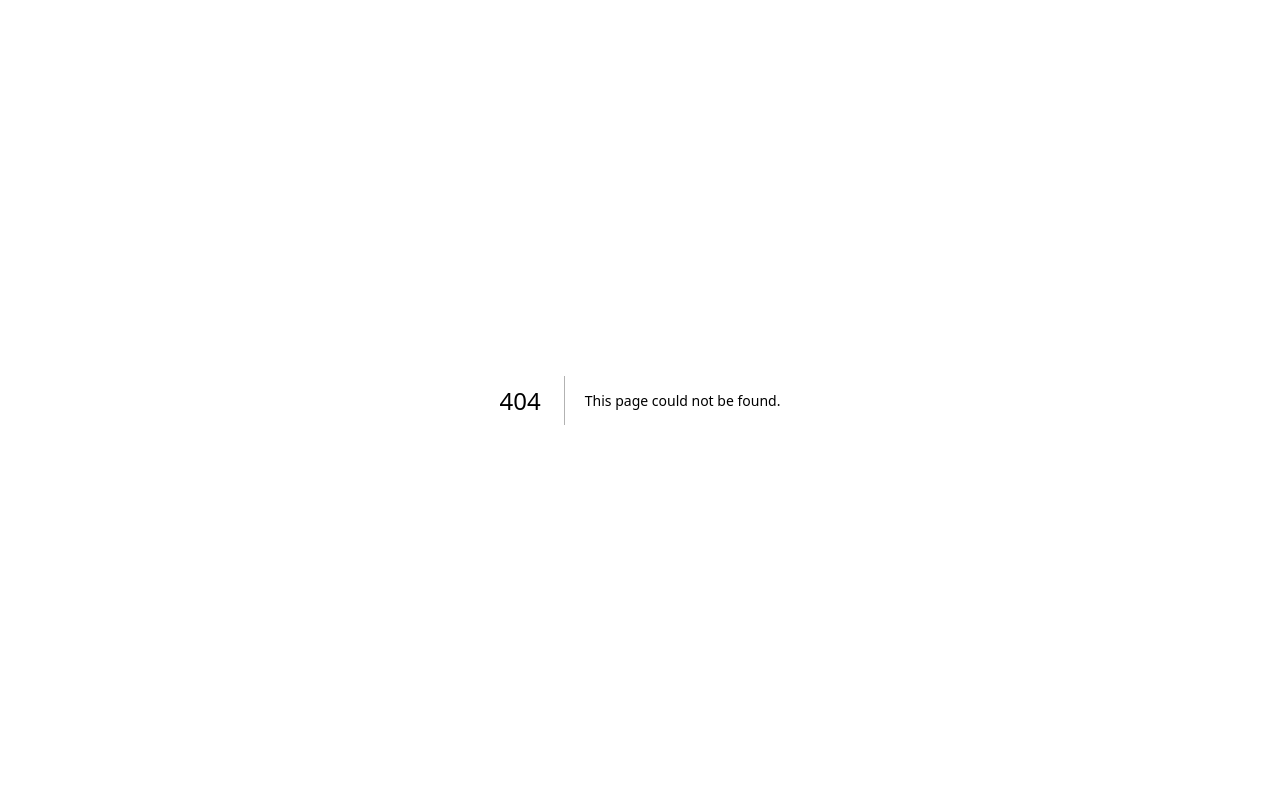
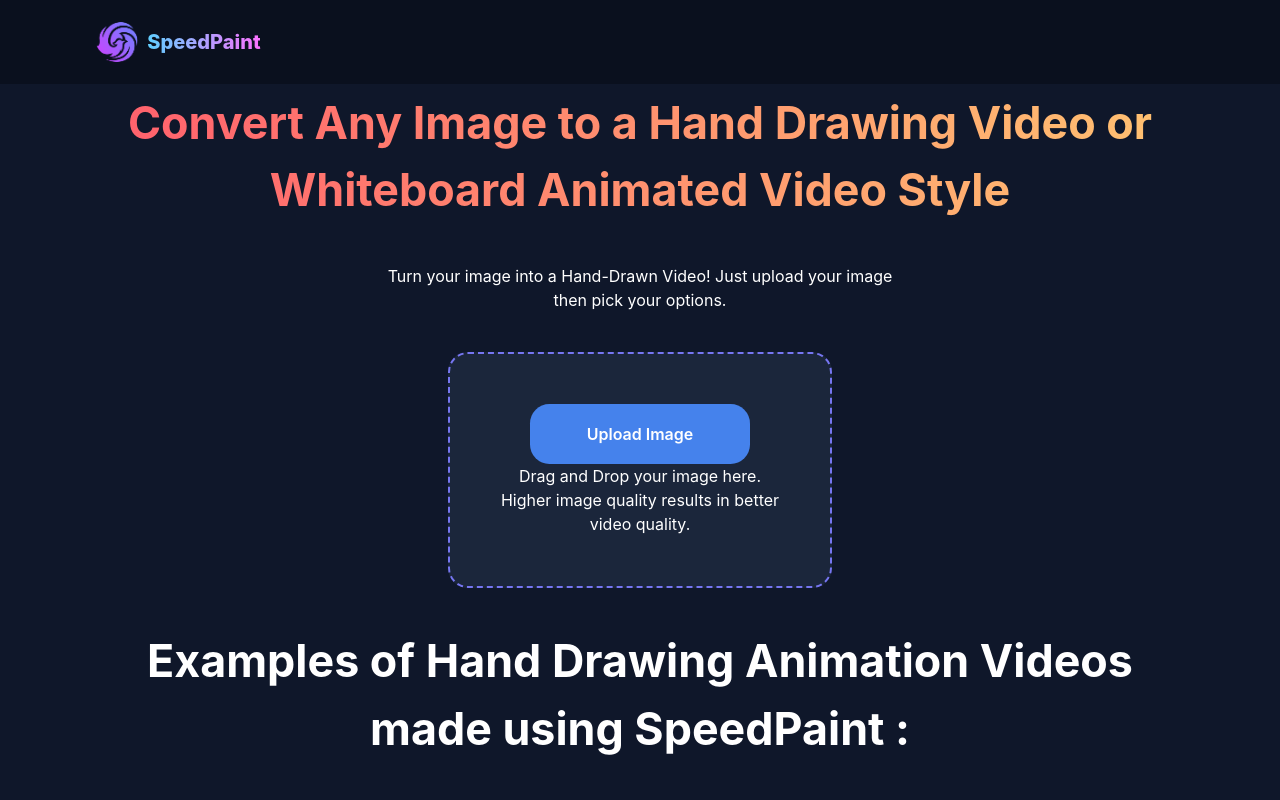
Before and after one commit to Outkarm/test-work, a Next.js app: page /hero in a window 1280 px wide. Before the commit this address had no page. Shown: the top 800 px of the page. Built offline with nearby package versions, Linux system fonts and the light colour scheme; grey boxes are pictures that could not be loaded.

Commit message:
assemble heropage components on the hero page

```diff
--- /dev/null
+++ b/src/app/hero/layout.js
@@ -0,0 +1,5 @@
+import "../globals.css";
+
+export default function RootLayout({ children }) {
+  return <>{children}</>;
+}
--- /dev/null
+++ b/src/app/hero/page.js
@@ -0,0 +1,246 @@
+"use client";
+import { useState, useRef, useEffect } from "react";
+import { useRouter } from "next/navigation";
+import NavBar from "../components/NavBar";
+import Footer from "./components/Footer";
+import { Center, Text, Button, Box, Progress } from "@chakra-ui/react";
+import { IoCheckmarkCircleOutline } from "react-icons/io5";
+import Image from "next/image";
+import YouTubeExamples from "./components/YouTubeExamples";
+import FAQs from "./components/FAQs";
+
+const Hero = () => {
+  const [selectedImage, setSelectedImage] = useState(null);
+  const [loading, setLoading] = useState(false);
+  const [imageUploaded, setImageUploaded] = useState(false);
+  const [uploadProgress, setUploadProgress] = useState(0);
+  const fileInputRef = useRef(null);
+  const dragAreaRef = useRef(null);
+  const router = useRouter();
+
+  const handleFileInputChange = (event) => {
+    const file = event.target.files[0];
+    handleImageUpload(file);
+  };
+
+  const handleImageUpload = (file) => {
+    setLoading(true);
+
+    const startTime = Date.now(); // Record the start time
+
+    const reader = new FileReader();
+    reader.onload = function (e) {
+      setSelectedImage(e.target.result);
+      localStorage.setItem("uploadedImage", e.target.result);
+      setLoading(false);
+      setImageUploaded(true);
+    };
+
+    const updateProgress = () => {
+      const currentTime = Date.now();
+      const elapsedTime = currentTime - startTime;
+      const progress = (elapsedTime / 2000) * 100; // 2000 milliseconds timeout
+      setUploadProgress(progress);
+
+      if (progress < 100) {
+        requestAnimationFrame(updateProgress); // Smooth progression
+      } else {
+        reader.readAsDataURL(file);
+        setLoading(false);
+        setImageUploaded(true);
+        router.push("/convert");
+      }
+    };
+
+    updateProgress(); // Start updating progress
+  };
+
+  const handleDrop = (event) => {
+    event.preventDefault();
+    const file = event.dataTransfer.files[0];
+    handleImageUpload(file);
+  };
+
+  const handleDragOver = (event) => {
+    event.preventDefault();
+  };
+
+  const handleDragEnter = (event) => {
+    event.preventDefault();
+    dragAreaRef.current.style.border = "2px dashed #2ecc71"; // Change border color on drag enter
+  };
+
+  const handleDragLeave = (event) => {
+    event.preventDefault();
+    dragAreaRef.current.style.border = "2px dashed #7676f1"; // Restore border color on drag leave
+  };
+
+  const handleButtonClick = () => {
+    fileInputRef.current.click();
+  };
+
+  useEffect(() => {
+    const dragArea = dragAreaRef.current;
+
+    // Event listeners for drag and drop
+    dragArea.addEventListener("dragover", handleDragOver);
+    dragArea.addEventListener("dragenter", handleDragEnter);
+    dragArea.addEventListener("dragleave", handleDragLeave);
+    dragArea.addEventListener("drop", handleDrop);
+
+    // Cleanup
+    return () => {
+      dragArea.removeEventListener("dragover", handleDragOver);
+      dragArea.removeEventListener("dragenter", handleDragEnter);
+      dragArea.removeEventListener("dragleave", handleDragLeave);
+      dragArea.removeEventListener("drop", handleDrop);
+    };
+  }, []);
+
+  return (
+    <>
+      <NavBar />
+      <Box
+        padding={{ base: "90px 5% 20px 5%", md: "90px 7.2% 20px 7.2%" }} // Adjust padding for different screen sizes
+        display="flex"
+        flexDirection="column"
+        gap="40px"
+        backgroundColor="#0f172a"
+      >
+        <Center>
+          <Text
+            bgGradient="linear(to-r, #ff5f6d, #ffc371)"
+            bgClip="text"
+            fontSize={{ base: "1.5rem", md: "2.8rem" }}
+            fontWeight="bold"
+            display="inline-block"
+            textAlign="center"
+          >
+            Convert Any Image to a Hand Drawing Video or Whiteboard Animated
+            Video Style
+          </Text>
+        </Center>
+        <Center>
+          <Text
+            color="#fff"
+            w={{ base: "100%", md: "48%" }}
+            display="inline-block"
+            textAlign="center"
+          >
+            Turn your image into a Hand-Drawn Video! Just upload your image then
+            pick your options.
+          </Text>
+        </Center>
+
+        {/* implement a upload imagen and a drag and drop */}
+        <Center>
+          <Box
+            ref={dragAreaRef}
+            onDrop={handleDrop}
+            onDragOver={handleDragOver}
+            cursor="pointer"
+            padding="50px"
+            width={{ base: "100%", md: "35%" }} // Adjust width for different screen sizes
+            minHeight="15vw"
+            backgroundColor="#1b263b"
+            display="flex"
+            flexDirection="column"
+            justifyContent="space-between"
+            alignItems="center"
+            color="#fff"
+            borderRadius="20px"
+            border="2px dashed #7676f1"
+            className="drop-area"
+          >
+            <input
+              ref={fileInputRef}
+              type="file"
+              accept="image/*"
+              onChange={handleFileInputChange}
+              style={{ display: "none" }}
+              id="fileInput"
+            />
+
+            {loading ? (
+              <Box position="relative" width="100%">
+                <Progress
+                  value={uploadProgress}
+                  colorScheme="blue"
+                  height="20px"
+                  borderRadius="10px"
+                  marginBottom="10px"
+                />
+                {selectedImage && (
+                  <Image
+                    src={selectedImage}
+                    alt="Uploaded Image"
+                    width={300}
+                    height={300}
+                  />
+                )}
+              </Box>
+            ) : imageUploaded ? (
+              <>
+                {selectedImage && (
+                  <Box position="relative" width="100%">
+                    <Image
+                      src={selectedImage}
+                      alt="Uploaded Image"
+                      width={300}
+                      height={300}
+                    />
+                    <IoCheckmarkCircleOutline
+                      size="3rem"
+                      color="#2ecc71"
+                      position="absolute"
+                      top="50%"
+                      left="50%"
+                      transform="translate(-50%, -50%)"
+                    />
+                  </Box>
+                )}
+              </>
+            ) : (
+              <>
+                <Button
+                  colorScheme="blue"
+                  backgroundColor="#4582ec"
+                  border="#4582ec"
+                  borderRadius="19.404px"
+                  height="60px"
+                  width="220px"
+                  onClick={handleButtonClick}
+                >
+                  <Text color="">Upload Image</Text>
+                </Button>
+                <Text textAlign="center" color="">
+                  Drag and Drop your image here. Higher image quality results in
+                  better video quality.
+                </Text>
+              </>
+            )}
+          </Box>
+        </Center>
+        <Center>
+          <Text
+            color="#fff"
+            textAlign="center"
+            fontWeight="bold"
+            fontSize={{ base: "1.5rem", md: "2.8rem" }}
+          >
+            Examples of Hand Drawing Animation Videos made using SpeedPaint :
+          </Text>
+        </Center>
+        <Center>
+          <YouTubeExamples />
+        </Center>
+        <Center>
+          <FAQs />
+        </Center>
+      </Box>
+      <Footer />
+    </>
+  );
+};
+
+export default Hero;
```
